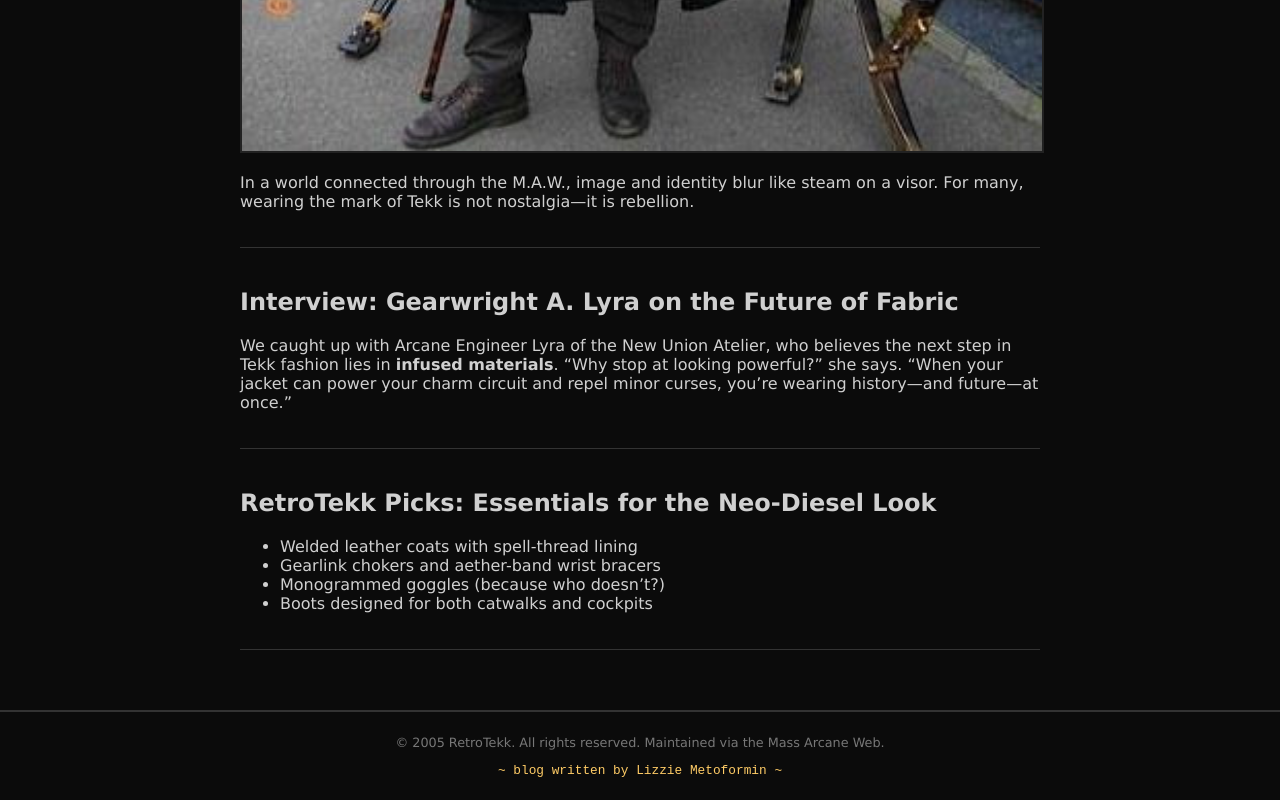
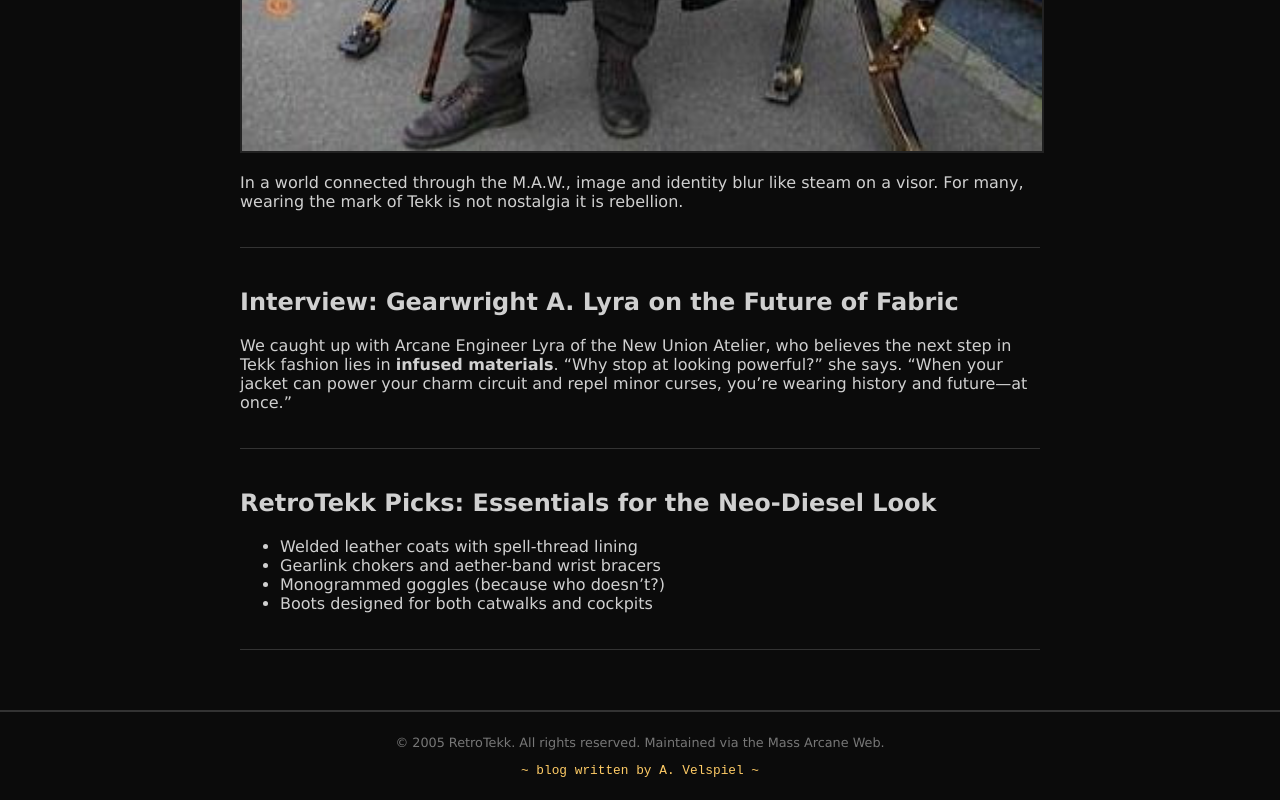
Before and after one commit to PeskyGuy/retrotekk.maw, a plain HTML site: page index.html in a window 1280 px wide. Shown: the part 3902-4702 px from the top of the page. Drawn offline with Linux system fonts and the light colour scheme.

Commit message:
Update author name and fix punctuation in index.html

```diff
--- a/index.html
+++ b/index.html
@@ -104,14 +104,14 @@
     <img src="fashion3.jpg" alt="Arcane dieselpunk ensemble">
 
     <p>In a world connected through the M.A.W., image and identity blur like steam on a visor.
-    For many, wearing the mark of Tekk is not nostalgia—it is rebellion.</p>
+    For many, wearing the mark of Tekk is not nostalgia it is rebellion.</p>
   </div>
 
   <div class="post">
     <h2>Interview: Gearwright A. Lyra on the Future of Fabric</h2>
     <p>We caught up with Arcane Engineer Lyra of the New Union Atelier, who believes the next step
     in Tekk fashion lies in <strong>infused materials</strong>. “Why stop at looking powerful?” she says.
-    “When your jacket can power your charm circuit and repel minor curses, you’re wearing history—and future—at once.”</p>
+    “When your jacket can power your charm circuit and repel minor curses, you’re wearing history and future—at once.”</p>
 
   </div>
 
@@ -130,7 +130,7 @@
 
 <div class="footer">
   <p>© 2005 RetroTekk. All rights reserved. Maintained via the Mass Arcane Web.</p>
-  <p class="signature">~ blog written by Lizzie Metoformin ~</p>
+  <p class="signature">~ blog written by A. Velspiel ~</p>
 </div>
 
 </body>
```
